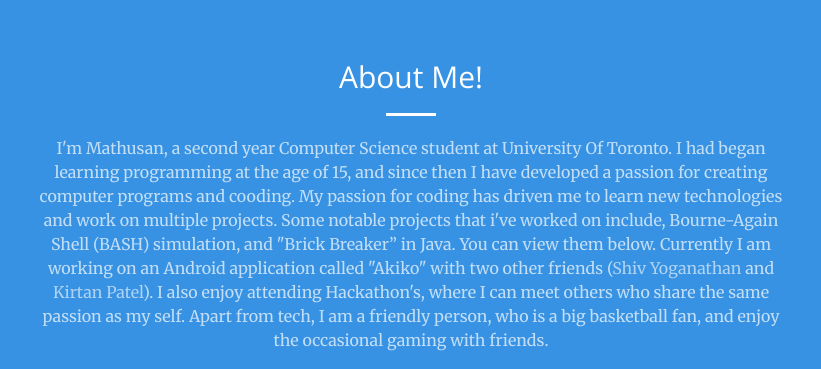
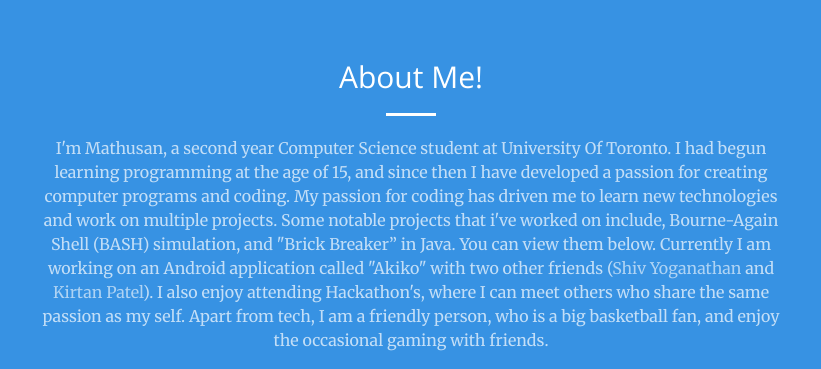
Before and after one commit to mathu97/Mathusan-Personal-Website, a website: page index.html in a window 1280 px wide. Shown: the part 840-1209 px from the top of the page, 229-1050 px from the left. Drawn offline with nearby package versions, Linux system fonts and the light colour scheme.

Commit message:
Fixed spelling error in index.html about-me section

```diff
--- a/index.html
+++ b/index.html
@@ -82,7 +82,7 @@
                 <div class="col-lg-8 col-lg-offset-2 text-center">
                     <h2 class="section-heading">About Me!</h2>
                     <hr class="light">
-                    <p class="text-faded">I'm Mathusan, a second year Computer Science student at University Of Toronto. I had began learning programming at the age of 15, and since then I have developed a passion for creating computer programs and cooding. My passion for coding has driven me to learn new technologies and work on multiple projects. Some notable projects that i've worked on include, Bourne-Again Shell (BASH) simulation, and "Brick Breaker” in Java. You can view them below. Currently I am working on an Android application called "Akiko" with two other friends (<a href="" onclick="window.open('https://ca.linkedin.com/in/shivyoganathan')">Shiv Yoganathan</a> and <a href="" onclick="window.open('https://ca.linkedin.com/in/kirtanpatel0828')">Kirtan Patel</a>). I also enjoy attending Hackathon's, where I can meet others who share the same passion as my self. Apart from tech, I am a friendly person, who is a big basketball fan, and enjoy the occasional gaming with friends.</p>
+                    <p class="text-faded">I'm Mathusan, a second year Computer Science student at University Of Toronto. I had begun learning programming at the age of 15, and since then I have developed a passion for creating computer programs and coding. My passion for coding has driven me to learn new technologies and work on multiple projects. Some notable projects that i've worked on include, Bourne-Again Shell (BASH) simulation, and "Brick Breaker” in Java. You can view them below. Currently I am working on an Android application called "Akiko" with two other friends (<a href="" onclick="window.open('https://ca.linkedin.com/in/shivyoganathan')">Shiv Yoganathan</a> and <a href="" onclick="window.open('https://ca.linkedin.com/in/kirtanpatel0828')">Kirtan Patel</a>). I also enjoy attending Hackathon's, where I can meet others who share the same passion as my self. Apart from tech, I am a friendly person, who is a big basketball fan, and enjoy the occasional gaming with friends.</p>
                     <a href="#services" class="page-scroll btn btn-default btn-xl sr-button">Connect</a>
                 </div>
             </div>
```
